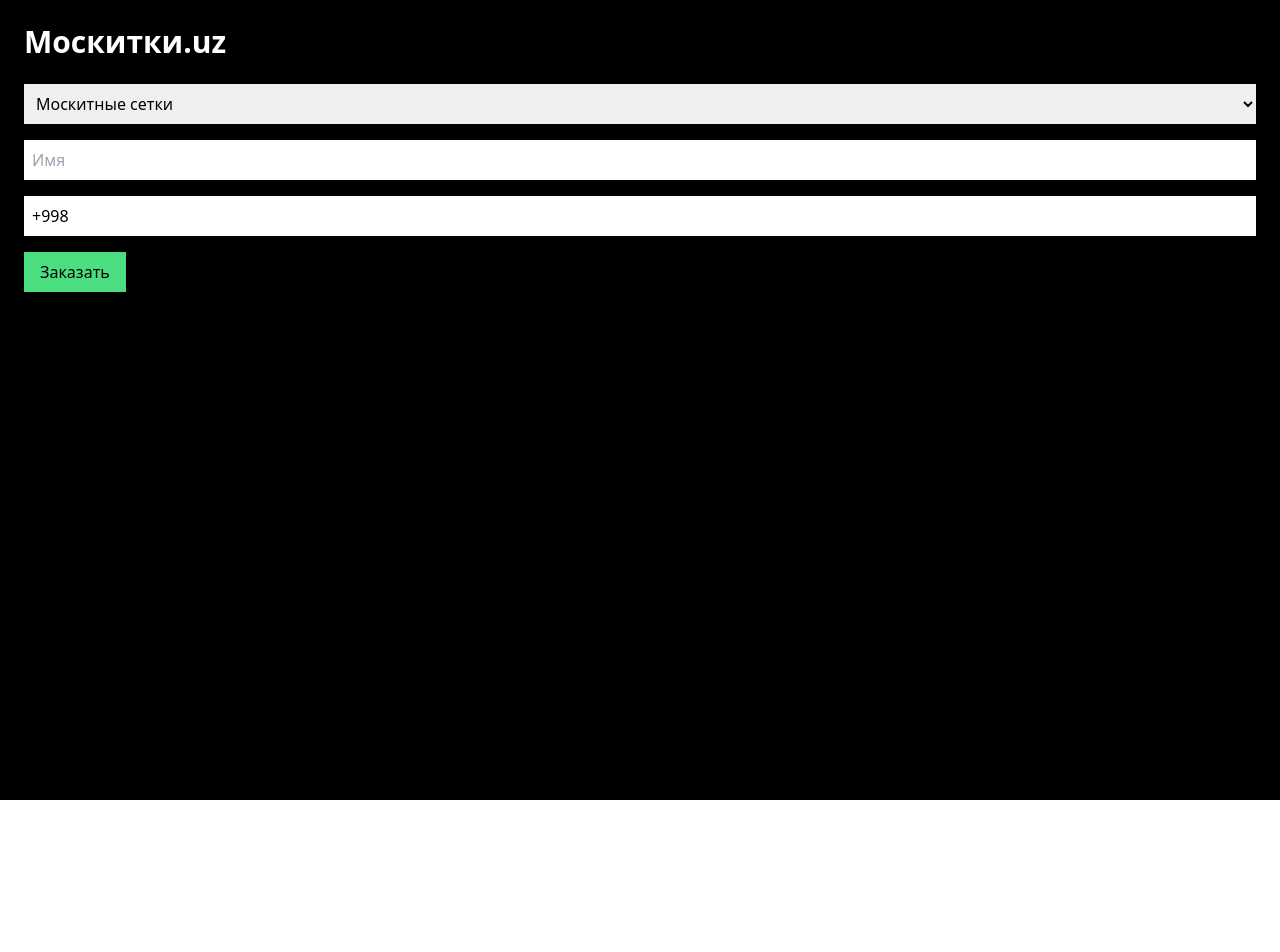
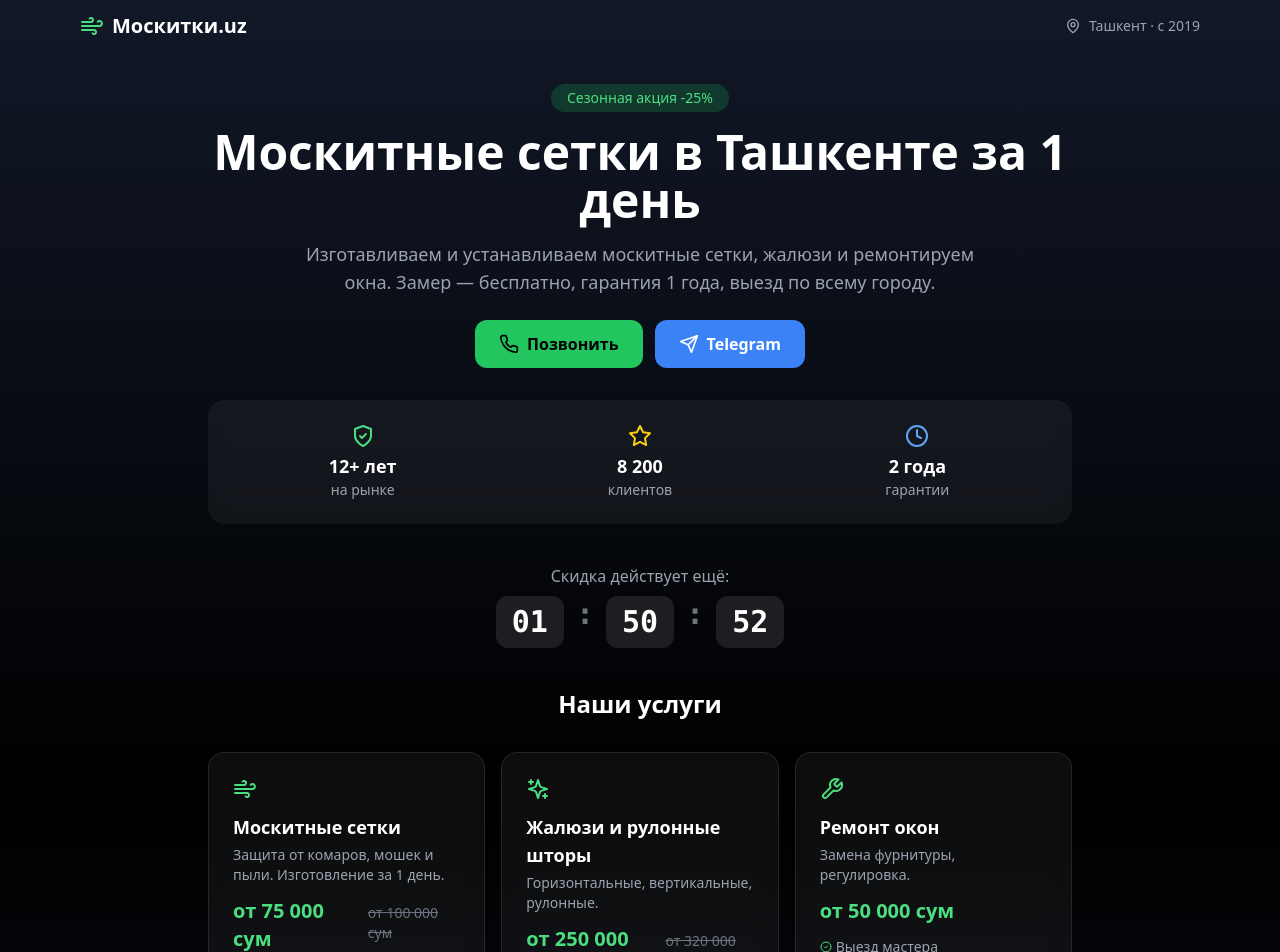
Before and after one commit to ibrokhim-18/moskitki-vercel, a React (Vite) app: page / in a window 1280 px wide. Shown: the top 952 px of the page. Before the commit the page ends 800 px from the top, so only its background shows below. Built offline with nearby package versions, Linux system fonts and the light colour scheme.

Commit message:
Update Landing.tsx

```diff
--- a/src/Landing.tsx
+++ b/src/Landing.tsx
@@ -1,19 +1,17 @@
-// УДАЛЕНО: import { createOrder } from "@/lib/api";
-
-import { useEffect, useMemo, useRef, useState } from "react";
-import { Link } from "wouter";
+import { useState, useEffect } from "react";
 import {
   Phone,
   Send,
   ShieldCheck,
   Clock,
-  Hammer,
   CheckCircle2,
   Star,
-  ChevronRight,
   Sparkles,
   Wrench,
   Wind,
+  MapPin,
+  Timer,
+  ChevronRight,
 } from "lucide-react";
 
 // === CONTACTS ===
@@ -21,16 +19,13 @@ const PHONE_NUMBER = "+998 99 055 06 60";
 const PHONE_LINK = "tel:+998990550660";
 const TELEGRAM_USERNAME = "moskitki_uz";
 const TELEGRAM_LINK = `https://t.me/${TELEGRAM_USERNAME}`;
-// =================
-
-type ServiceKey = "moskitnaya-setka" | "zhalyuzi" | "remont-okon";
 
 const SERVICES = [
   {
     key: "moskitnaya-setka",
     title: "Москитные сетки",
-    price: "Форточки от 75 000 сум\nОкна от 120 000 сум",
-    old: "Форточки от 100 000 сум\nОкна от 150 000 сум",
+    price: "от 75 000 сум",
+    old: "от 100 000 сум",
     desc: "Защита от комаров, мошек и пыли. Изготовление за 1 день.",
     icon: <Wind className="h-6 w-6" />,
     features: ["Замер бесплатно", "Срок 1 день", "Гарантия 1 года"],
@@ -73,81 +68,179 @@ export default function Landing() {
   const [submitting, setSubmitting] = useState(false);
   const [submitted, setSubmitted] = useState(false);
   const [error, setError] = useState<string | null>(null);
+  const [timeLeft, setTimeLeft] = useState({ hours: 1, minutes: 50, seconds: 57 });
+
+  useEffect(() => {
+    const timer = setInterval(() => {
+      setTimeLeft((prev) => {
+        let { hours, minutes, seconds } = prev;
+        if (seconds > 0) seconds--;
+        else if (minutes > 0) { minutes--; seconds = 59; }
+        else if (hours > 0) { hours--; minutes = 59; seconds = 59; }
+        if (hours === 0 && minutes === 0 && seconds === 0) {
+          return { hours: 24, minutes: 0, seconds: 0 };
+        }
+        return { hours, minutes, seconds };
+      });
+    }, 1000);
+    return () => clearInterval(timer);
+  }, []);
 
   async function onSubmit(e: React.FormEvent) {
     e.preventDefault();
     setError(null);
-
     const digits = phone.replace(/\D/g, "");
-    if (digits.length < 9) {
-      setError("Введите корректный номер");
-      return;
-    }
-
+    if (digits.length < 9) { setError("Введите корректный номер"); return; }
     setSubmitting(true);
-
     try {
       await fetch("/api/order", {
         method: "POST",
-        headers: {
-          "Content-Type": "application/json",
-        },
-        body: JSON.stringify({
-          service: selectedService,
-          phone,
-          name,
-        }),
+        headers: { "Content-Type": "application/json" },
+        body: JSON.stringify({ service: selectedService, phone, name }),
       });
-
       setSubmitted(true);
       setPhone("+998 ");
       setName("");
-    } catch {
-      setError("Ошибка отправки");
-    } finally {
-      setSubmitting(false);
-    }
+    } catch { setError("Ошибка отправки"); }
+    finally { setSubmitting(false); }
   }
 
+  const formatTime = (n: number) => String(n).padStart(2, "0");
+
   return (
-    <div className="min-h-screen bg-black text-white p-6">
-      <h1 className="text-3xl font-bold">Москитки.uz</h1>
+    <div className="min-h-screen bg-gradient-to-b from-gray-900 via-black to-gray-900 text-white">
+      {/* Header */}
+      <header className="flex items-center justify-between px-4 py-3 max-w-6xl mx-auto">
+        <div className="flex items-center gap-2">
+          <Wind className="h-6 w-6 text-green-400" />
+          <span className="text-xl font-bold">Москитки.uz</span>
+        </div>
+        <div className="flex items-center gap-2 text-sm text-gray-400">
+          <MapPin className="h-4 w-4" />
+          <span>Ташкент · c 2019</span>
+        </div>
+      </header>
 
-      <form onSubmit={onSubmit} className="mt-6 space-y-4">
+      {/* Hero Section */}
+      <section className="text-center px-4 py-8 max-w-4xl mx-auto">
+        <div className="inline-block bg-green-500/20 text-green-400 px-4 py-1 rounded-full text-sm mb-4">
+          Сезонная акция -25%
+        </div>
+        <h1 className="text-4xl md:text-5xl font-bold leading-tight mb-4">
+          Москитные сетки в Ташкенте за 1 день
+        </h1>
+        <p className="text-gray-400 text-lg mb-6 max-w-2xl mx-auto">
+          Изготавливаем и устанавливаем москитные сетки, жалюзи и ремонтируем окна.
+          Замер — бесплатно, гарантия 1 года, выезд по всему городу.
+        </p>
+        <div className="flex gap-3 justify-center flex-wrap">
+          <a href={PHONE_LINK} className="flex items-center gap-2 bg-green-500 hover:bg-green-600 text-black font-semibold px-6 py-3 rounded-xl transition">
+            <Phone className="h-5 w-5" /> Позвонить
+          </a>
+          <a href={TELEGRAM_LINK} target="_blank" className="flex items-center gap-2 bg-blue-500 hover:bg-blue-600 text-white font-semibold px-6 py-3 rounded-xl transition">
+            <Send className="h-5 w-5" /> Telegram
+          </a>
+        </div>
+      </section>
+
+      {/* Stats */}
+      <section className="max-w-4xl mx-auto px-4 pb-10">
+        <div className="grid grid-cols-3 gap-4 text-center bg-white/5 rounded-2xl p-6 backdrop-blur">
+          {[
+            { icon: <ShieldCheck className="h-6 w-6 mx-auto text-green-400" />, title: "12+ лет", sub: "на рынке" },
+            { icon: <Star className="h-6 w-6 mx-auto text-yellow-400" />, title: "8 200", sub: "клиентов" },
+            { icon: <Clock className="h-6 w-6 mx-auto text-blue-400" />, title: "2 года", sub: "гарантии" },
+          ].map((s, i) => (
+            <div key={i}>
+              {s.icon}
+              <div className="font-bold text-lg mt-1">{s.title}</div>
+              <div className="text-gray-400 text-sm">{s.sub}</div>
+            </div>
+          ))}
+        </div>
+      </section>
+
+      {/* Timer */}
+      <section className="text-center pb-10">
+        <p className="text-gray-400 mb-2">Скидка действует ещё:</p>
+        <div className="flex justify-center gap-3 text-3xl font-mono font-bold">
+          <span className="bg-white/10 px-4 py-2 rounded-xl">{formatTime(timeLeft.hours)}</span>
+          <span className="text-gray-500">:</span>
+          <span className="bg-white/10 px-4 py-2 rounded-xl">{formatTime(timeLeft.minutes)}</span>
+          <span className="text-gray-500">:</span>
+          <span className="bg-white/10 px-4 py-2 rounded-xl">{formatTime(timeLeft.seconds)}</span>
+        </div>
+      </section>
+
+      {/* Services */}
+      <section className="max-w-4xl mx-auto px-4 pb-12">
+        <h2 className="text-2xl font-bold text-center mb-8">Наши услуги</h2>
+        <div className="grid md:grid-cols-3 gap-4">
+          {SERVICES.map((s) => (
+            <div key={s.key} className="bg-white/5 rounded-2xl p-6 backdrop-blur hover:bg-white/10 transition border border-white/10">
+              <div className="text-green-400 mb-3">{s.icon}</div>
+              <h3 className="font-bold text-lg mb-1">{s.title}</h3>
+              <p className="text-gray-400 text-sm mb-3">{s.desc}</p>
+              <div className="flex items-baseline gap-2 mb-3">
+                <span className="text-green-400 font-bold text-xl">{s.price}</span>
+                {s.old && <span className="text-gray-500 line-through text-sm">{s.old}</span>}
+              </div>
+              <ul className="space-y-1">
+                {s.features.map((f, i) => (
+                  <li key={i} className="flex items-center gap-1 text-sm text-gray-400">
+                    <CheckCircle2 className="h-3 w-3 text-green-400" /> {f}
+                  </li>
+                ))}
+              </ul>
+            </div>
+          ))}
+        </div>
+      </section>
+
+      {/* Form */}
+      <section className="max-w-xl mx-auto px-4 pb-16">
+        <h2 className="text-2xl font-bold text-center mb-6">Быстрый заказ</h2>
+        <form onSubmit={onSubmit} className="bg-white/5 backdrop-blur rounded-2xl p-6 space-y-4 border border-white/10">
           <select
             value={selectedService}
             onChange={(e) => setSelectedService(e.target.value)}
-          className="w-full p-2 text-black"
+            className="w-full p-3 rounded-xl bg-white/10 text-white border border-white/20"
           >
             {SERVICES.map((s) => (
-            <option key={s.key}>{s.title}</option>
+              <option key={s.key} value={s.title} className="text-black">{s.title}</option>
             ))}
           </select>
-
           <input
             value={name}
             onChange={(e) => setName(e.target.value)}
             placeholder="Имя"
-          className="w-full p-2 text-black"
+            className="w-full p-3 rounded-xl bg-white/10 text-white border border-white/20 placeholder-gray-400"
           />
-
           <input
             value={phone}
             onChange={(e) => setPhone(formatPhone(e.target.value))}
             placeholder="+998..."
-          className="w-full p-2 text-black"
+            className="w-full p-3 rounded-xl bg-white/10 text-white border border-white/20 placeholder-gray-400"
           />
-
-        {error && <div className="text-red-400">{error}</div>}
-
+          {error && <div className="text-red-400 text-sm">{error}</div>}
           {submitted ? (
-          <div className="text-green-400">Заявка отправлена</div>
+            <div className="text-green-400 text-center font-semibold py-3">✅ Заявка отправлена! Скоро свяжемся.</div>
           ) : (
-          <button className="bg-green-400 text-black px-4 py-2">
-            Заказать
+            <button
+              type="submit"
+              disabled={submitting}
+              className="w-full bg-green-500 hover:bg-green-600 disabled:opacity-50 text-black font-bold py-3 rounded-xl flex items-center justify-center gap-2 transition"
+            >
+              {submitting ? "Отправка..." : <>Заказать <ChevronRight className="h-5 w-5" /></>}
             </button>
           )}
         </form>
+      </section>
+
+      {/* Footer */}
+      <footer className="text-center text-gray-600 text-sm py-6 border-t border-white/5">
+        Москитки.uz © {new Date().getFullYear()} — Ташкент
+      </footer>
     </div>
   );
 }
```
Lines whose indentation alone changed are shown as unchanged.
